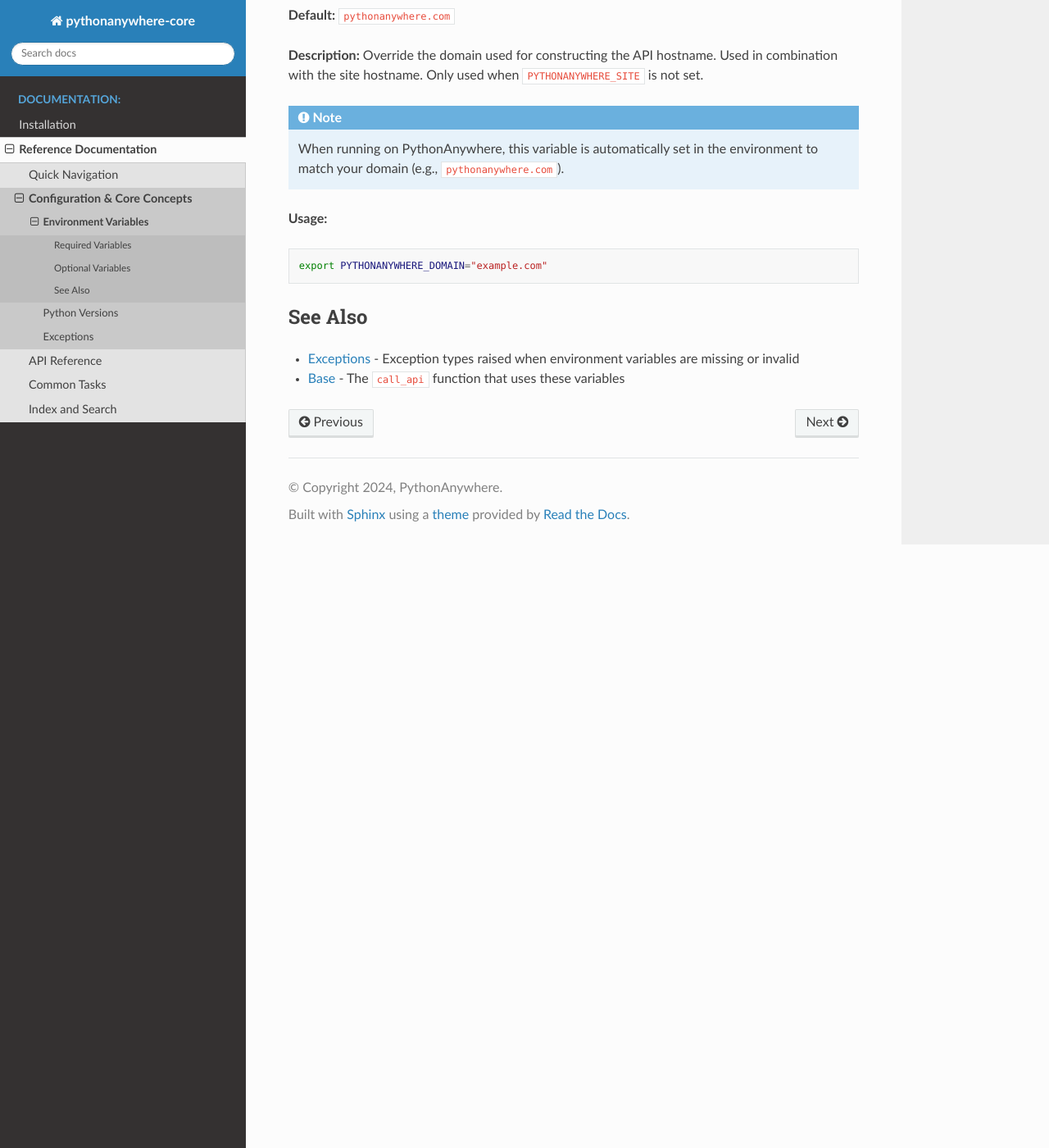
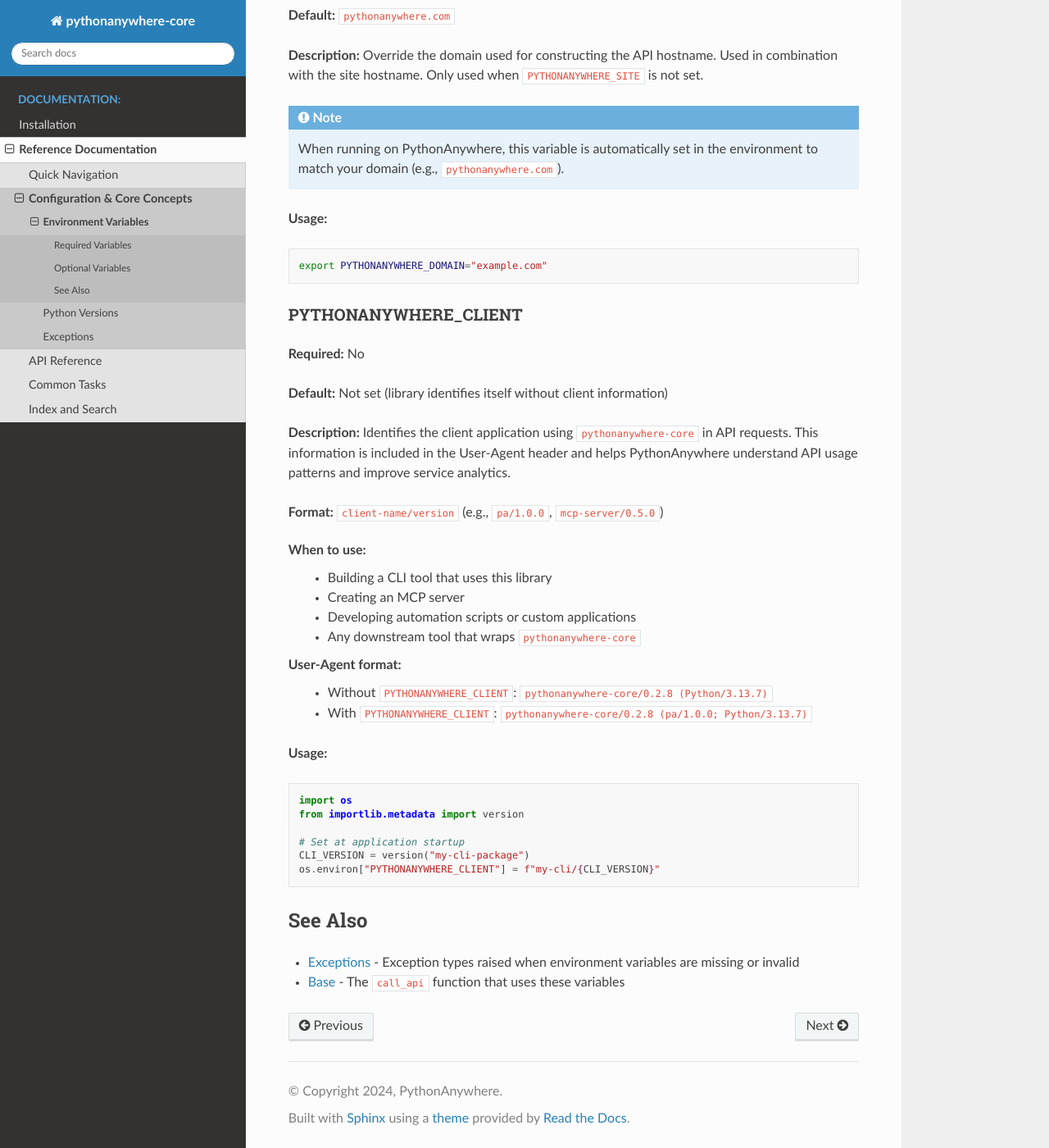
Before and after one commit to pythonanywhere/pythonanywhere-core, a Sphinx documentation site: the page built from docs/reference/environment-variables.rst, in a window 1280 px wide and 1400 px high, scrolled down 1412 px. Shown: the whole window at 82% size. Built offline with Sphinx 7.4.7 and the Read the Docs theme 3.1.0, drawn with Linux system fonts in a browser that asks for light colours.

Commit message:
Adds client identification.
Adds custom User-Agent header to API calls to enable analytics on how the library is being used by different clients (CLI, MCP server, direct usage, etc.).

```diff
--- a/docs/reference/environment-variables.rst
+++ b/docs/reference/environment-variables.rst
@@ -70,6 +70,38 @@
 
     export PYTHONANYWHERE_DOMAIN="example.com"
 
+PYTHONANYWHERE_CLIENT
+~~~~~~~~~~~~~~~~~~~~~~
+
+**Required:** No
+
+**Default:** Not set (library identifies itself without client information)
+
+**Description:** Identifies the client application using ``pythonanywhere-core`` in API requests. This information is included in the User-Agent header and helps PythonAnywhere understand API usage patterns and improve service analytics.
+
+**Format:** ``client-name/version`` (e.g., ``pa/1.0.0``, ``mcp-server/0.5.0``)
+
+**When to use:**
+  - Building a CLI tool that uses this library
+  - Creating an MCP server
+  - Developing automation scripts or custom applications
+  - Any downstream tool that wraps ``pythonanywhere-core``
+
+**User-Agent format:**
+  - Without ``PYTHONANYWHERE_CLIENT``: ``pythonanywhere-core/0.2.8 (Python/3.13.7)``
+  - With ``PYTHONANYWHERE_CLIENT``: ``pythonanywhere-core/0.2.8 (pa/1.0.0; Python/3.13.7)``
+
+**Usage:**
+
+.. code-block:: python
+
+    import os
+    from importlib.metadata import version
+
+    # Set at application startup
+    CLI_VERSION = version("my-cli-package")
+    os.environ["PYTHONANYWHERE_CLIENT"] = f"my-cli/{CLI_VERSION}"
+
 See Also
 --------
 
```
Also changed, not shown: README.rst (+6 -3 lines), 2 other files.
